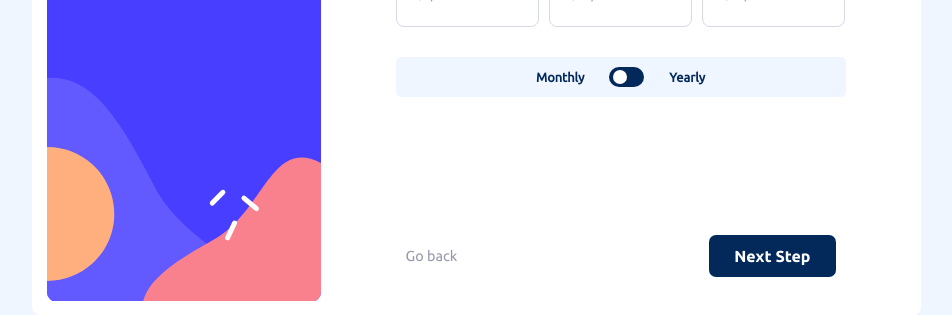
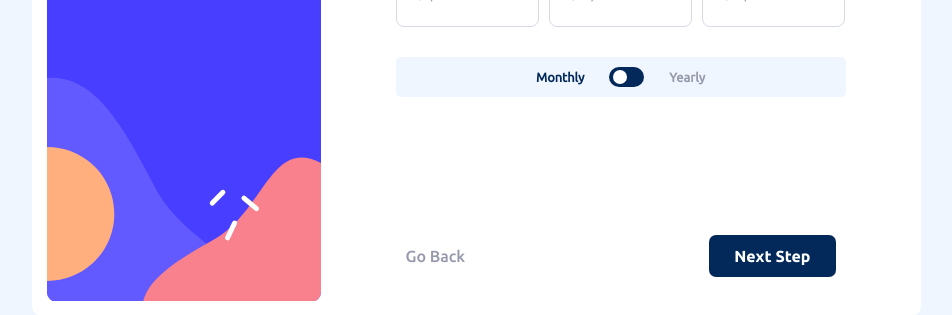
Before and after one commit to Marpace/multi-step-form, a React (Create React App) app: page / in a window 1280 px wide. Both pictures are taken after typing "Sample", "name@example.com", "5" into the empty fields and a click on the button "Next Step". Shown: the part 381-696 px from the top of the page, without its empty margins (164-1116 px from the left). Built offline with nearby package versions, Linux system fonts and the light colour scheme.

Commit message:
update code

```diff
--- a/package.json
+++ b/package.json
@@ -1,6 +1,5 @@
 {
   "name": "multi-step-form",
-  "homepage": "https://Marpace.github.io/multi-step-form",
   "version": "0.1.0",
   "private": true,
   "dependencies": {
--- a/public/sass/main.css
+++ b/public/sass/main.css
@@ -340,6 +340,9 @@ main {
   color: hsl(213deg, 96%, 18%);
   font-size: 0.8rem;
 }
+.step-two .billing-frequency .text--gray {
+  color: hsl(231deg, 11%, 63%);
+}
 .step-two .billing-frequency .switch {
   position: relative;
   width: 35px;
@@ -479,6 +482,9 @@ main {
   margin-top: 5px;
   cursor: pointer;
 }
+.step-four .summary__plan-change:hover {
+  color: hsl(243deg, 100%, 62%);
+}
 .step-four .summary__plan-price {
   position: absolute;
   right: 0;
@@ -538,6 +544,9 @@ main {
   text-decoration: underline;
   cursor: pointer;
 }
+.step-four .choose-plan span:nth-child(2):hover {
+  color: hsl(243deg, 100%, 62%);
+}
 
 .thank-you {
   padding: 50px 0;
@@ -592,9 +601,18 @@ main {
   }
 }
 .form-navigation__back {
+  font-family: "Ubuntu-Medium";
   font-size: 0.9rem;
   color: hsl(231deg, 11%, 63%);
   cursor: pointer;
+}
+@media only screen and (min-width: 992px) {
+  .form-navigation__back {
+    font-size: 1rem;
+  }
+}
+.form-navigation__back:hover {
+  color: hsl(213deg, 96%, 18%);
 }
 .form-navigation__next, .form-navigation__confirm {
   padding: 10px 15px;
@@ -609,14 +627,18 @@ main {
     padding: 12px 25px;
     font-size: 1rem;
     font-family: "Ubuntu-Bold";
+    transition-property: background-color;
+    transition-duration: 200ms;
   }
 }
 .form-navigation__next {
   background-color: hsl(213deg, 96%, 18%);
 }
+.form-navigation__next:hover {
+  background-color: hsl(243deg, 100%, 62%);
+}
 .form-navigation__confirm {
   background-color: hsl(243deg, 100%, 62%);
-  cursor: pointer;
 }
 .form-navigation__confirm:hover {
   background-color: hsl(228deg, 100%, 84%);
--- a/public/sass/main/_form-navigation.scss
+++ b/public/sass/main/_form-navigation.scss
@@ -19,9 +19,16 @@
   }
 
   &__back {
+    font-family: "Ubuntu-Medium";
     font-size: .9rem;
     color: $cool_gray;
     cursor: pointer;
+    @include responsive($tablet_large) {
+      font-size: 1rem;
+    }
+    &:hover {
+      color: $marine_blue;
+    }
   }
   &__next, &__confirm {
     padding: 10px 15px;
@@ -34,14 +41,18 @@
       padding: 12px 25px;
       font-size: 1rem;
       font-family: "Ubuntu-Bold";
+      transition-property: background-color;
+      transition-duration: 200ms;
     }
   }
   &__next {
     background-color: $marine_blue;
+    &:hover {
+      background-color: $purplish_blue;
+    }
   }
   &__confirm {
     background-color: $purplish_blue;
-    cursor: pointer;
     &:hover {
       background-color: $pastel_blue;
     }
--- a/public/sass/main/_step-four.scss
+++ b/public/sass/main/_step-four.scss
@@ -24,6 +24,9 @@
         font-size: .8rem;
         margin-top: 5px;
         cursor: pointer;
+        &:hover {
+          color: $purplish_blue;
+        }
       }
       &-price {
         position: absolute;
@@ -93,6 +96,9 @@
       font-weight: normal;
       text-decoration: underline;
       cursor: pointer;
+      &:hover {
+        color: $purplish_blue;
+      }
     }
   }
 }
--- a/public/sass/main/_step-two.scss
+++ b/public/sass/main/_step-two.scss
@@ -80,6 +80,9 @@
       color: $marine_blue;
       font-size: .8rem;
     }
+    .text--gray {
+      color: $cool_gray;
+    }
     .switch {
       position: relative;
       width: 35px;
--- a/src/components/FormNavigation.js
+++ b/src/components/FormNavigation.js
@@ -28,7 +28,7 @@ function FormNavigation(props) {
 
   return (
     <div className="form-navigation">
-      <span onClick={handleBackClick} className={`form-navigation__back ${props.currentStep >= 2 ? "" : "invisible"}`}>Go back</span>
+      <span onClick={handleBackClick} className={`form-navigation__back ${props.currentStep >= 2 ? "" : "invisible"}`}>Go Back</span>
       <button
         onClick={handleNextClick}
         className={`form-navigation__next ${props.currentStep >= 4 ? "hidden" : ""}`}>
--- a/src/components/StepTwo.js
+++ b/src/components/StepTwo.js
@@ -39,12 +39,12 @@ function StepTwo(props) {
       </div>
 
       <div className="billing-frequency">
-        <span className="billing-frequency__text">Monthly</span>
+        <span className={`billing-frequency__text ${props.isYearly ? "text--gray" : ""}`}>Monthly</span>
         <label className="switch">
           <input onChange={handleCheckboxChange} type="checkbox" checked={props.isYearly}></input>
           <span className="slider"></span>
         </label>
-        <span className="billing-frequency__text">Yearly</span>
+        <span className={`billing-frequency__text ${props.isYearly ? "" : "text--gray"}`}>Yearly</span>
       </div>
 
     </div>
```
